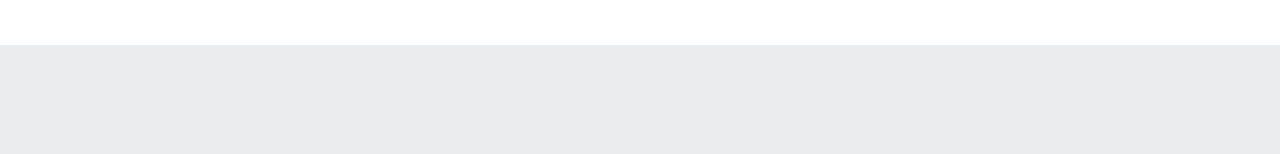
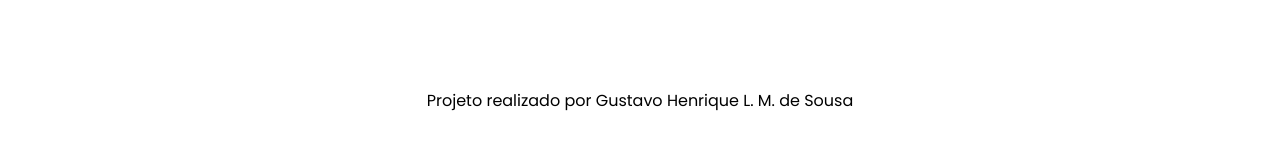
Before and after one commit to GusOTavo/alura-books, a plain HTML site: page formulario.html in a window 1280 px wide. Shown: the part 1890-2044 px from the top of the page. Before the commit the page ends 1935 px from the top, so only its background shows below. Drawn offline with nearby package versions, Linux system fonts and the light colour scheme.

Commit message:
Update formulario.html

```diff
--- a/formulario.html
+++ b/formulario.html
@@ -252,6 +252,9 @@
         </ul>
 
     </footer>
+    <footer class="rodape">
+        <h2 class="rodade__titulo">Projeto realizado por <strong>Gustavo Henrique L. M. de Sousa</strong></h2>
+    </footer>
 
     <script src="./main.js"></script>
 </body>
```
